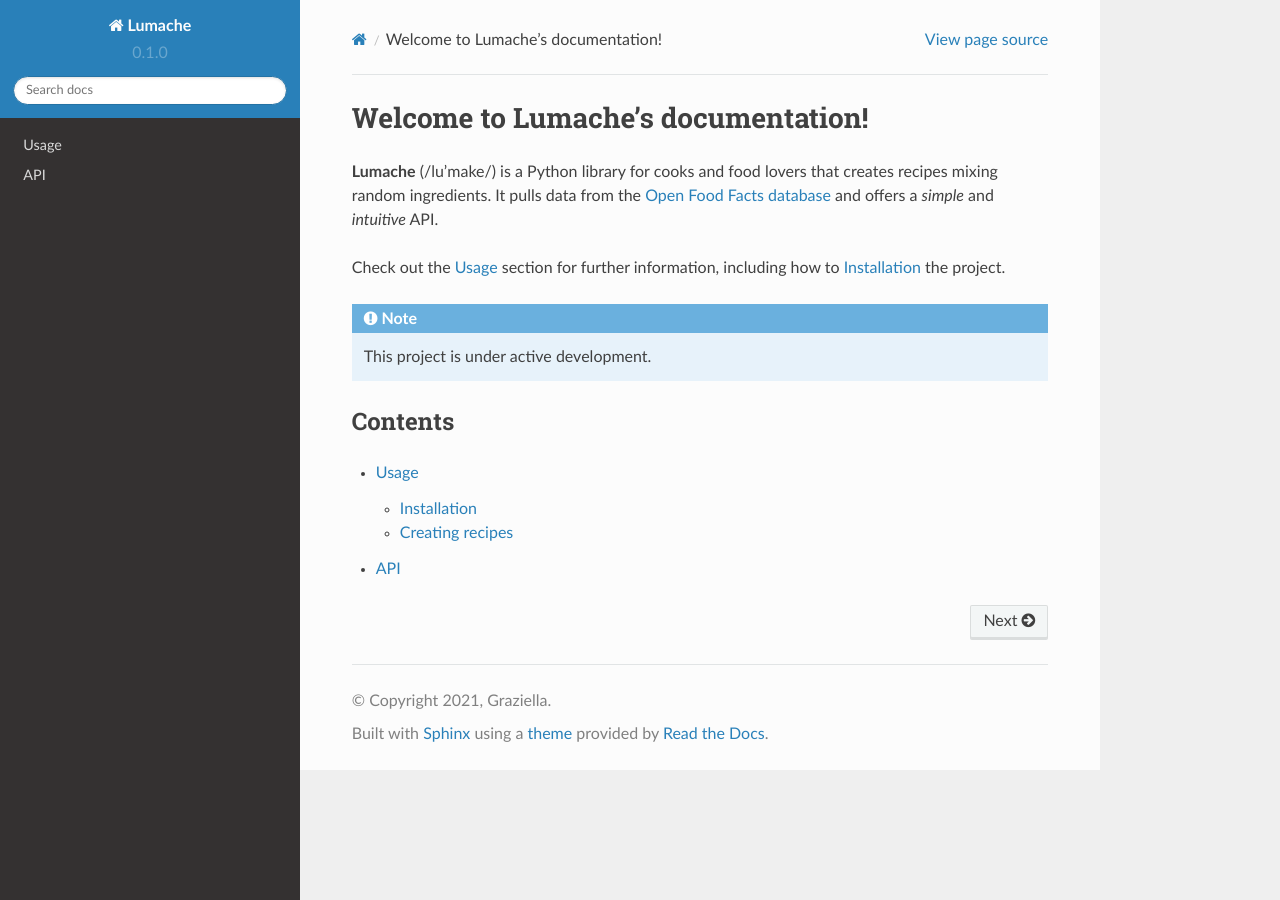
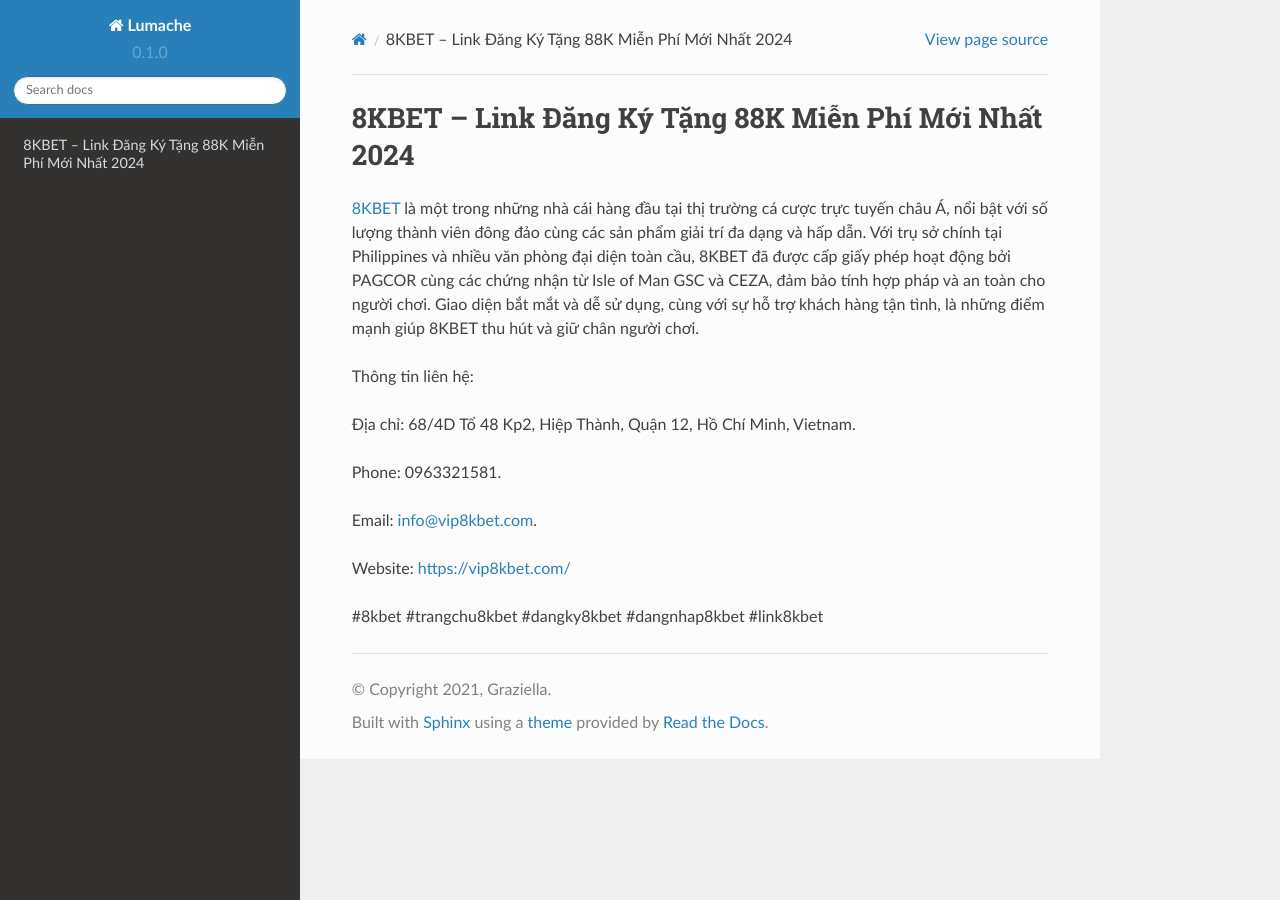
Before and after one commit to antonniotrombeta/vip8kbetcom, a Sphinx documentation site: the page built from docs/source/index.rst, in a window 1280 px wide. Built offline with Sphinx 7.4.7 and the Read the Docs theme 2.0.0, drawn with Linux system fonts in a browser that asks for light colours.

Commit message:
Update index.rst

```diff
--- a/docs/source/index.rst
+++ b/docs/source/index.rst
@@ -1,22 +1,17 @@
-Welcome to Lumache's documentation!
+8KBET – Link Đăng Ký Tặng 88K Miễn Phí Mới Nhất 2024
 ===================================
 
-**Lumache** (/lu'make/) is a Python library for cooks and food lovers
-that creates recipes mixing random ingredients.
-It pulls data from the `Open Food Facts database <https://world.openfoodfacts.org/>`_
-and offers a *simple* and *intuitive* API.
+`8KBET <https://vip8kbet.com/>`_ là một trong những nhà cái hàng đầu tại thị trường cá cược trực tuyến châu Á, nổi bật với số lượng thành viên đông đảo cùng các sản phẩm giải trí đa dạng và hấp dẫn. Với trụ sở chính tại Philippines và nhiều văn phòng đại diện toàn cầu, 8KBET đã được cấp giấy phép hoạt động bởi PAGCOR cùng các chứng nhận từ Isle of Man GSC và CEZA, đảm bảo tính hợp pháp và an toàn cho người chơi. Giao diện bắt mắt và dễ sử dụng, cùng với sự hỗ trợ khách hàng tận tình, là những điểm mạnh giúp 8KBET thu hút và giữ chân người chơi.
 
-Check out the :doc:`usage` section for further information, including
-how to :ref:`installation` the project.
+Thông tin liên hệ:
 
-.. note::
+Địa chỉ: 68/4D Tổ 48 Kp2, Hiệp Thành, Quận 12, Hồ Chí Minh, Vietnam.
 
-   This project is under active development.
 
-Contents
---------
+Phone: 0963321581.
 
-.. toctree::
+Email: info@vip8kbet.com.
 
-   usage
-   api
+Website: https://vip8kbet.com/
+
+#8kbet #trangchu8kbet #dangky8kbet #dangnhap8kbet #link8kbet
```
